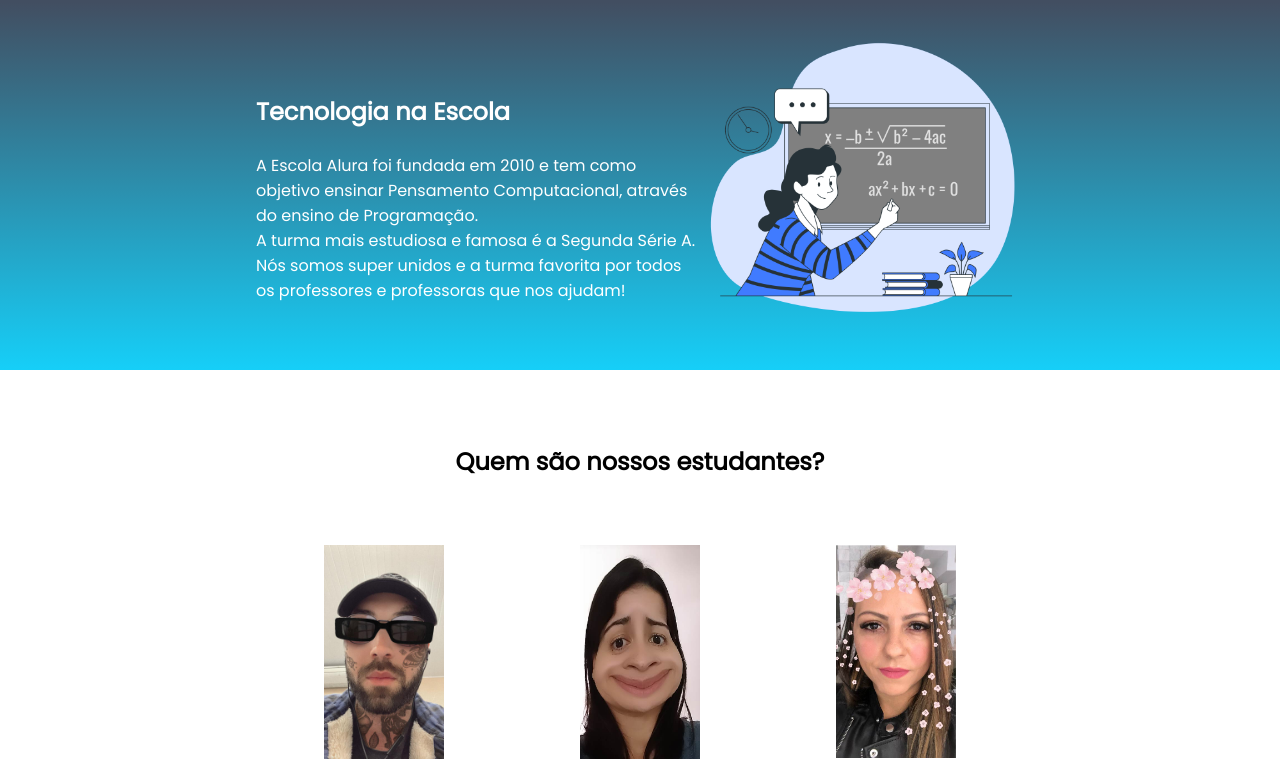
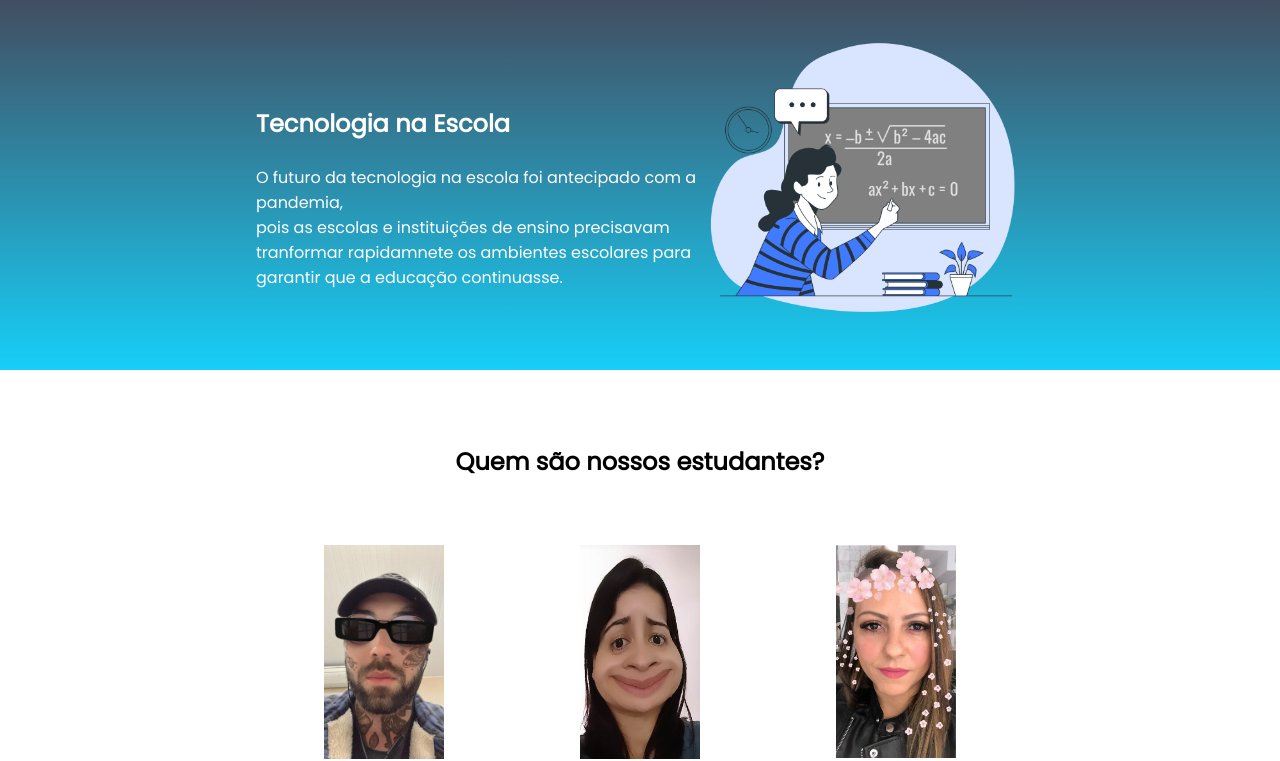
Before and after one commit to maiorar/marcelo-projeto1, a plain HTML site: page index.html in a window 1280 px wide. Shown: the part 75-836 px from the top of the page. Drawn offline with Linux system fonts and the light colour scheme.

Commit message:
Add files via upload

```diff
--- a/index.html
+++ b/index.html
@@ -23,10 +23,9 @@
     <section id="escola">
         <div class="escola-div-conteudo">
             <h2 class="escola-titulo">Tecnologia na Escola</h2>
-            <p class="escola-texto-um">A Escola Alura foi fundada em 2010 e tem como objetivo ensinar Pensamento
-                Computacional, através do ensino de Programação.</p>
-            <p class="escola-texto-dois">A turma mais estudiosa e famosa é a Segunda Série A. Nós somos super unidos e a
-                turma favorita por todos os professores e professoras que nos ajudam!</p>
+            <p class="escola-texto-um">O futuro da tecnologia na escola foi antecipado com a pandemia,</p>
+            <p class="escola-texto-dois">pois as escolas e instituições de
+                ensino precisavam tranformar rapidamnete os ambientes escolares para garantir que a educação continuasse.</p>
         </div>
         <img class="escola-imagem" src="Formula-bro.png" alt="imagem que representa uma professora em sala de aula">
     </section>
```
